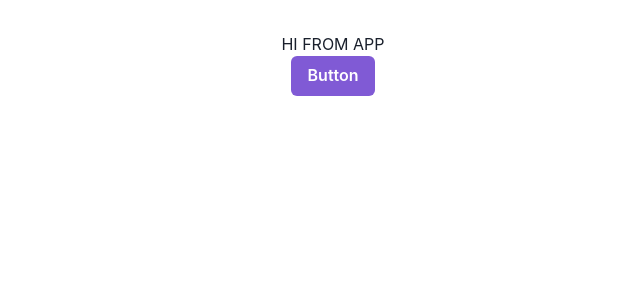
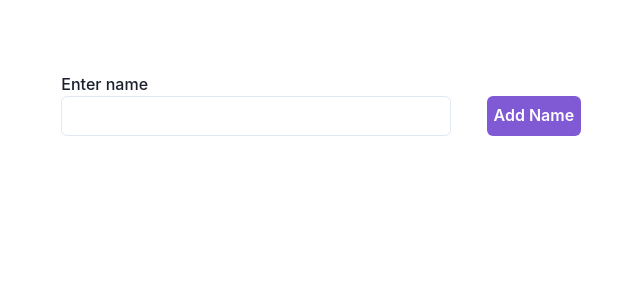
Before and after one commit to mrose15/done2, a React (Vite) app in the folder frontend/: page / in a window 1280 px wide. Shown: the top 300 px of the page, without its empty margins (307-947 px from the left). Built offline with nearby package versions, Linux system fonts and the light colour scheme.

Commit message:
added form to front end, use axios post to send data from form to db, use state to capture name entered into field to send to DB

```diff
--- a/frontend/src/App.tsx
+++ b/frontend/src/App.tsx
@@ -1,20 +1,33 @@
 
 import './App.css';
-import { Box, Button, ChakraProvider } from '@chakra-ui/react';
+import { Box, Button, ChakraProvider, Input, FormControl, FormLabel } from '@chakra-ui/react';
 import axios from 'axios';
+import React, { useState } from 'react'; // Add this line
 
 function App() {
+  const [name, setName] = useState("");
+
+  const handleChange = (e) => {
+    setName(e.target.value);
+  }
+
   const handleClick = async () => {
-    const resp = await axios.post('http://localhost:3025/name', {name: "Michele"});
+    const resp = await axios.post('http://localhost:3025/name', {
+      name,
+  });
     console.log("Response: ", resp.data);
   }
 
   return (
      <ChakraProvider>
-      <Box>
-        HI FROM APP
-        </Box>
-        <Button colorScheme="purple" onClick={handleClick}>Button</Button>
+      <Box m={10} display="flex">
+        <FormControl id="enterName">
+          <FormLabel>Enter name
+            <Input value={name} onChange={handleChange} />
+          </FormLabel>
+        </FormControl>
+        <Button m={6} colorScheme="purple" onClick={handleClick}>Add Name</Button>
+      </Box>
       </ChakraProvider>
   )
 }
```
